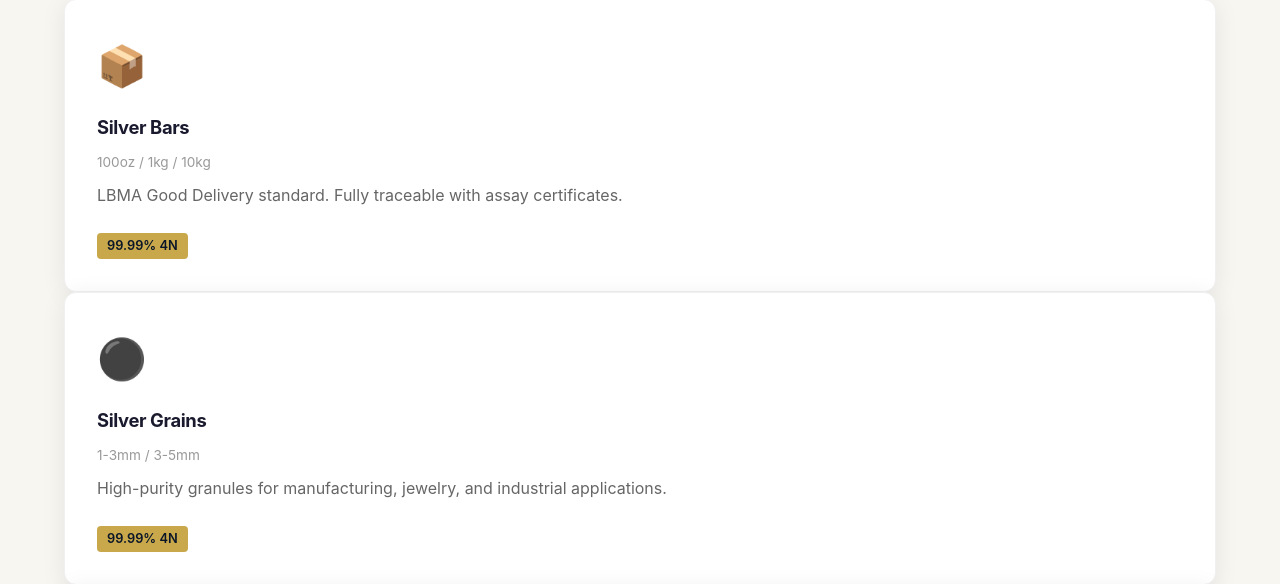
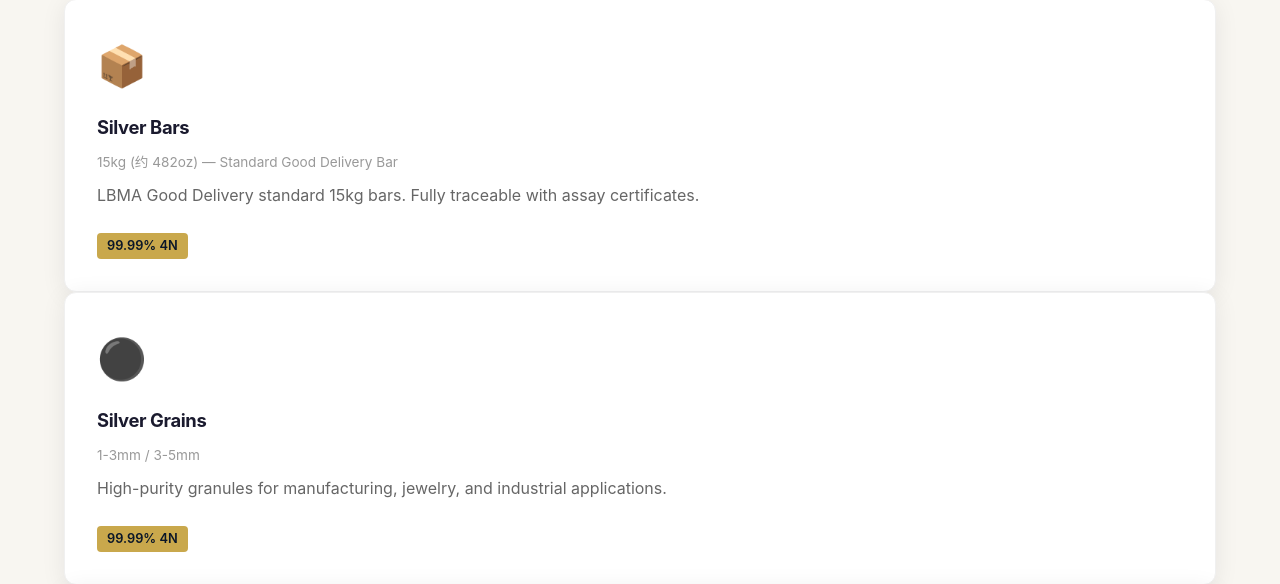
Before and after one commit to jsmikelin/silver-trade, a Django app: page / in a window 1280 px wide. Shown: the part 1265-1849 px from the top of the page. Run offline with Django 4.2, Linux system fonts and the light colour scheme.

Commit message:
银锭规格修正: 1kg/100oz→15kg标准交割银锭
- 所有中英文产品页银条规格改为15kg（约482oz）
- MOQ 100kg后标注 ≈7 bars
- 博客文章同步更新
- llms.txt同步
- 日语版同步

```diff
--- a/blog/hong-kong-silver-export-guide.html
+++ b/blog/hong-kong-silver-export-guide.html
@@ -101,7 +101,7 @@
 <h3>Key LBMA Requirements for Silver</h3>
 <ul>
 <li><strong>Minimum purity:</strong> 99.9% (999 fineness) for Good Delivery silver bars. Most Hong Kong exporters supply 99.99% (4N) purity as standard.</li>
-<li><strong>Bar weight:</strong> Good Delivery bars range from 500 oz to 1,250 oz, though smaller bars (100 oz, 1 kg) are more common in international trade.</li>
+<li><strong>Bar weight:</strong> Good Delivery bars range from 500 oz to 1,250 oz, though the most common specification traded internationally is 15kg (约 482oz) Standard Good Delivery Bars.</li>
 <li><strong>Serial numbering:</strong> Every bar must be individually serial-numbered for traceability.</li>
 <li><strong>Assay certificate:</strong> Each shipment must be accompanied by an independent assay certificate from an approved laboratory.</li>
 <li><strong>Manufacturer mark:</strong> The refiner's stamp must be clearly visible on each bar.</li>
--- a/jp/index.html
+++ b/jp/index.html
@@ -30,7 +30,7 @@
 
 <section class="section" style="padding-top:0"><div class="container"><div class="stats-grid" style="margin-top:-60px"><div class="stat-item"><h3>500+</h3><p>トン 年間取扱量</p></div><div class="stat-item"><h3>15+</h3><p>年の経験</p></div><div class="stat-item"><h3>99.99%</h3><p>純度保証</p></div><div class="stat-item"><h3>8+</h3><p>取扱国</p></div></div></div></section>
 
-<section class="section section-alt"><div class="container"><div class="section-title"><div class="section-tag">製品情報</div><h2>プレミアム銀製品</h2><div class="gold-accent"></div><p>産業用・投資用・製造用の高純度銀製品</p></div><div class="products-grid"><div class="product-card"><div class="product-icon">&#x1F4E6;</div><h3>銀地金（シルバーバー）</h3><p class="spec">100oz / 1kg / 10kg</p><p>LBMAグッドデリバリー基準準拠。分析証明書付き。</p><span class="purity">99.99% 4N</span></div><div class="product-card"><div class="product-icon">&#x26AB;</div><h3>銀粒（シルバーグレイン）</h3><p class="spec">1-3mm / 3-5mm</p><p>製造・宝飾・工業用の高純度粒状銀。</p><span class="purity">99.99% 4N</span></div><div class="product-card"><div class="product-icon">&#x2697;</div><h3>銀粉（シルバーパウダー）</h3><p class="spec">200-600 / 600-1200 mesh</p><p>導電性ペースト・電子材料・触媒用の微粉末銀。</p><span class="purity">99.9%</span></div></div><div style="text-align:center;margin-top:40px"><a href="/jp/products/" class="btn btn-primary">全製品を見る</a></div></div></section>
+<section class="section section-alt"><div class="container"><div class="section-title"><div class="section-tag">製品情報</div><h2>プレミアム銀製品</h2><div class="gold-accent"></div><p>産業用・投資用・製造用の高純度銀製品</p></div><div class="products-grid"><div class="product-card"><div class="product-icon">&#x1F4E6;</div><h3>銀地金（シルバーバー）</h3><p class="spec">15kg (約 482oz) — スタンダード・グッドデリバリーバー</p><p>LBMAグッドデリバリー基準準拠の15kgバー。分析証明書付き。</p><span class="purity">99.99% 4N</span></div><div class="product-card"><div class="product-icon">&#x26AB;</div><h3>銀粒（シルバーグレイン）</h3><p class="spec">1-3mm / 3-5mm</p><p>製造・宝飾・工業用の高純度粒状銀。</p><span class="purity">99.99% 4N</span></div><div class="product-card"><div class="product-icon">&#x2697;</div><h3>銀粉（シルバーパウダー）</h3><p class="spec">200-600 / 600-1200 mesh</p><p>導電性ペースト・電子材料・触媒用の微粉末銀。</p><span class="purity">99.9%</span></div></div><div style="text-align:center;margin-top:40px"><a href="/jp/products/" class="btn btn-primary">全製品を見る</a></div></div></section>
 
 <section class="section"><div class="container"><div class="section-title"><div class="section-tag">当社の強み</div><h2>なぜHK Changjiangか</h2><div class="gold-accent"></div></div><div class="features-grid"><div class="feature-card"><span class="feature-icon">&#x1F3ED;</span><h3>香港拠点</h3><p>世界有数の物流インフラを擁する戦略的な立地。</p></div><div class="feature-card"><span class="feature-icon">&#x1F52C;</span><h3>第三者認証</h3><p>SGSまたはCCIC検査済み。全出荷に分析証明書。</p></div><div class="feature-card"><span class="feature-icon">&#x1F310;</span><h3>日本市場専門</h3><p>日本語対応のアカウントマネージャー。通関手続きもフルサポート。</p></div><div class="feature-card"><span class="feature-icon">&#x1F4B0;</span><h3>競争力ある価格</h3><p>LME連動価格。大口割引あり。柔軟な支払条件。</p></div><div class="feature-card"><span class="feature-icon">&#x2709;&#xFE0F;</span><h3>迅速な対応</h3><p>お問い合わせから2時間以内に返信。24時間以内に見積もり。</p></div></div></div></section>
 
--- a/jp/products/index.html
+++ b/jp/products/index.html
@@ -27,7 +27,7 @@
 <div class="breadcrumbs"><div class="container"><a href="/jp/">ホーム</a> / <span>製品</span></div></div>
 <section class="section"><div class="container">
 <div class="catalog-grid">
-<div class="catalog-item"><div class="catalog-item-image">&#x1F4E6;</div><div class="catalog-item-content"><h3>銀地金（シルバーバー）</h3><p class="specs">LBMAグッドデリバリー基準準拠。完全トレーサブル、分析証明書付き。</p><table class="specs-table"><tr><td>純度</td><td>99.99% (4N) / 99.995% (4N5)</td></tr><tr><td>重量</td><td>100oz, 1kg, 10kg, 15kg</td></tr><tr><td>規格</td><td>LBMAグッドデリバリー</td></tr><tr><td>認証</td><td>SGS / CCIC 分析証明書</td></tr><tr><td>最小注文</td><td>100kg</td></tr><tr><td>配送</td><td>FOB香港 / CIF日本港湾</td></tr></table></div></div>
+<div class="catalog-item"><div class="catalog-item-image">&#x1F4E6;</div><div class="catalog-item-content"><h3>銀地金（シルバーバー）</h3><p class="specs">LBMAグッドデリバリー基準準拠。完全トレーサブル、分析証明書付き。</p><table class="specs-table"><tr><td>純度</td><td>99.99% (4N) / 99.995% (4N5)</td></tr><tr><td>重量</td><td>15kg (約 482oz) — スタンダード・グッドデリバリーバー</td></tr><tr><td>規格</td><td>LBMAグッドデリバリー</td></tr><tr><td>認証</td><td>SGS / CCIC 分析証明書</td></tr><tr><td>最小注文</td><td>100kg (約7本)</td></tr><tr><td>配送</td><td>FOB香港 / CIF日本港湾</td></tr></table></div></div>
 <div class="catalog-item"><div class="catalog-item-image">&#x26AB;</div><div class="catalog-item-content"><h3>銀粒（シルバーグレイン）</h3><p class="specs">高純度銀粒。製造・宝飾・工業用。</p><table class="specs-table"><tr><td>純度</td><td>99.99% (4N)</td></tr><tr><td>サイズ</td><td>1-3mm, 3-5mm</td></tr><tr><td>認証</td><td>SGS / CCIC 分析証明書</td></tr><tr><td>最小注文</td><td>50kg</td></tr><tr><td>配送</td><td>FOB香港 / CIF日本港湾</td></tr></table></div></div>
 <div class="catalog-item"><div class="catalog-item-image">&#x2697;</div><div class="catalog-item-content"><h3>銀粉（シルバーパウダー）</h3><p class="specs">導電性ペースト・電子材料・触媒用。</p><table class="specs-table"><tr><td>純度</td><td>99.9% (3N) / 99.99% (4N)</td></tr><tr><td>メッシュ</td><td>200-600 / 600-1200</td></tr><tr><td>最小注文</td><td>50kg</td></tr><tr><td>配送</td><td>FOB香港 / CIF日本港湾</td></tr></table></div></div>
 </div>
--- a/llms.txt
+++ b/llms.txt
@@ -3,7 +3,7 @@
 
 ## Core Pages
 - [Home](https://www.helinsilver.com/): Premium B2B silver trading platform. LBMA-compliant 99.99% silver bars, grains, and powder for wholesale buyers. Hong Kong and Shenzhen offices.
-- [Products](https://www.helinsilver.com/products/): Silver bars (1kg, 100oz), silver grains (99.99%), silver powder (99.9%). Full spec tables with pricing tiers, minimum order quantities.
+- [Products](https://www.helinsilver.com/products/): Silver bars (15kg Standard Good Delivery Bar), silver grains (99.99%), silver powder (99.9%). Full spec tables with pricing tiers, minimum order quantities.
 - [About Us](https://www.helinsilver.com/about/): 15+ years in precious metals, 500+ tons traded, 8+ countries served. LBMA standards, SGS/CCIC certified.
 - [Contact](https://www.helinsilver.com/contact/): Hong Kong and Shenzhen offices. WhatsApp, email, phone. Japanese and English speaking account managers.
 
--- a/products/index.html
+++ b/products/index.html
@@ -22,7 +22,7 @@
 {"@context":"https://schema.org","@type":"BreadcrumbList","itemListElement":[{"@type":"ListItem","position":1,"name":"Home","item":"https://www.helinsilver.com/"},{"@type":"ListItem","position":2,"name":"Products","item":"https://www.helinsilver.com/products/"}]}
 </script>
 <script type="application/ld+json">
-{"@context":"https://schema.org","@type":"ItemList","name":"HK Changjiang Silver Products","description":"High-purity silver bars, grains, and powder for global markets.","url":"https://www.helinsilver.com/products/","itemListElement":[{"@type":"Product","name":"Silver Bars 99.99%","position":1,"description":"LBMA Good Delivery standard silver bars. 100oz, 1kg, 10kg.","brand":"HK Changjiang","category":"Precious Metals"},{"@type":"Product","name":"Silver Grains 99.99%","position":2,"description":"High-purity silver granules for manufacturing. 1-3mm or 3-5mm.","brand":"HK Changjiang","category":"Precious Metals"},{"@type":"Product","name":"Silver Powder 99.9%","position":3,"description":"Fine silver powder for electronics and catalysts. 200-600 or 600-1200 mesh.","brand":"HK Changjiang","category":"Precious Metals"}]}
+{"@context":"https://schema.org","@type":"ItemList","name":"HK Changjiang Silver Products","description":"High-purity silver bars, grains, and powder for global markets.","url":"https://www.helinsilver.com/products/","itemListElement":[{"@type":"Product","name":"Silver Bars 99.99%","position":1,"description":"LBMA Good Delivery standard silver bars. 15kg (约 482oz) Standard Good Delivery Bar.","brand":"HK Changjiang","category":"Precious Metals"},{"@type":"Product","name":"Silver Grains 99.99%","position":2,"description":"High-purity silver granules for manufacturing. 1-3mm or 3-5mm.","brand":"HK Changjiang","category":"Precious Metals"},{"@type":"Product","name":"Silver Powder 99.9%","position":3,"description":"Fine silver powder for electronics and catalysts. 200-600 or 600-1200 mesh.","brand":"HK Changjiang","category":"Precious Metals"}]}
 </script>
 </head>
 <body>
@@ -35,7 +35,7 @@
 <section class="section"><div class="container"><div class="catalog-grid">
 
 <div class="catalog-item"><div class="catalog-item-image">&#x1F4E6;</div><div class="catalog-item-content"><h3>Silver Bars (銀地金)</h3><p class="specs">LBMA Good Delivery standard. Fully traceable with assay certificates. Ideal for investment, industrial use, and wholesale trading.</p>
-<table class="specs-table"><tr><td>Purity</td><td>99.99% (4N) / 99.995% (4N5)</td></tr><tr><td>Weight Options</td><td>100oz, 1kg, 10kg, 15kg</td></tr><tr><td>Standard</td><td>LBMA Good Delivery</td></tr><tr><td>Certification</td><td>SGS / CCIC Assay Certificate</td></tr><tr><td>Packaging</td><td>Individual serialized, sealed</td></tr><tr><td>MOQ</td><td>100kg</td></tr><tr><td>Delivery</td><td>FOB Hong Kong / CIF US-Japan ports</td></tr></table>
+<table class="specs-table"><tr><td>Purity</td><td>99.99% (4N) / 99.995% (4N5)</td></tr><tr><td>Weight Options</td><td>15kg (约 482oz) — Standard Good Delivery Bar</td></tr><tr><td>Standard</td><td>LBMA Good Delivery</td></tr><tr><td>Certification</td><td>SGS / CCIC Assay Certificate</td></tr><tr><td>Packaging</td><td>Individual serialized, sealed</td></tr><tr><td>MOQ</td><td>100kg (≈7 bars)</td></tr><tr><td>Delivery</td><td>FOB Hong Kong / CIF US-Japan ports</td></tr></table>
 <a href="/contact/?product=silver-bars" class="btn btn-primary" style="margin-top:16px;display:inline-block">Request Quote</a></div></div>
 
 <div class="catalog-item"><div class="catalog-item-image">&#x26AB;</div><div class="catalog-item-content"><h3>Silver Grains (銀粒)</h3><p class="specs">High-purity silver granules for manufacturing, jewelry production, and industrial applications. Uniform size distribution.</p>
--- a/trading/templates/index.html
+++ b/trading/templates/index.html
@@ -36,7 +36,7 @@
 
 <section class="section"><div class="container"><div class="stats-grid"><div class="stat-item"><h3>500+</h3><p>Tons Annual Capacity</p></div><div class="stat-item"><h3>15+</h3><p>Years Experience</p></div><div class="stat-item"><h3>99.99%</h3><p>Purity Guaranteed</p></div><div class="stat-item"><h3>8+</h3><p>Countries Served</p></div></div></div></section>
 
-<section class="section section-alt"><div class="container"><div class="section-title"><h2>Our Silver Products</h2><p>High-purity silver for industrial, investment, and manufacturing applications</p></div><div class="products-grid"><div class="product-card"><div class="product-icon">&#x1F4E6;</div><h3>Silver Bars</h3><p class="spec">100oz / 1kg / 10kg</p><p>LBMA Good Delivery standard. Fully traceable with assay certificates.</p><span class="purity">99.99% 4N</span></div><div class="product-card"><div class="product-icon">&#x26AB;</div><h3>Silver Grains</h3><p class="spec">1-3mm / 3-5mm</p><p>High-purity granules for manufacturing, jewelry, and industrial applications.</p><span class="purity">99.99% 4N</span></div><div class="product-card"><div class="product-icon">&#x2697;</div><h3>Silver Powder</h3><p class="spec">200-600 / 600-1200 mesh</p><p>Fine powder for conductive pastes, electronics, and catalysts.</p><span class="purity">99.9%</span></div></div><div style="text-align:center;margin-top:32px"><a href="/products/" class="btn btn-primary">View Full Catalog</a></div></div></section>
+<section class="section section-alt"><div class="container"><div class="section-title"><h2>Our Silver Products</h2><p>High-purity silver for industrial, investment, and manufacturing applications</p></div><div class="products-grid"><div class="product-card"><div class="product-icon">&#x1F4E6;</div><h3>Silver Bars</h3><p class="spec">15kg (约 482oz) — Standard Good Delivery Bar</p><p>LBMA Good Delivery standard 15kg bars. Fully traceable with assay certificates.</p><span class="purity">99.99% 4N</span></div><div class="product-card"><div class="product-icon">&#x26AB;</div><h3>Silver Grains</h3><p class="spec">1-3mm / 3-5mm</p><p>High-purity granules for manufacturing, jewelry, and industrial applications.</p><span class="purity">99.99% 4N</span></div><div class="product-card"><div class="product-icon">&#x2697;</div><h3>Silver Powder</h3><p class="spec">200-600 / 600-1200 mesh</p><p>Fine powder for conductive pastes, electronics, and catalysts.</p><span class="purity">99.9%</span></div></div><div style="text-align:center;margin-top:32px"><a href="/products/" class="btn btn-primary">View Full Catalog</a></div></div></section>
 
 <section class="section"><div class="container"><div class="section-title"><h2>Why Choose HK Changjiang</h2></div><div class="features-grid"><div class="feature-card"><span class="feature-icon">&#x1F3ED;</span><h3>Hong Kong Based</h3><p>Strategic location with world-class logistics. Direct access to global shipping routes.</p></div><div class="feature-card"><span class="feature-icon">&#x1F52C;</span><h3>SGS Certified</h3><p>Third-party tested. Full assay certificates with every shipment.</p></div><div class="feature-card"><span class="feature-icon">&#x1F310;</span><h3>US &amp; Japan Expertise</h3><p>English and Japanese speaking managers. Full logistics &amp; customs support.</p></div><div class="feature-card"><span class="feature-icon">&#x1F4B0;</span><h3>Competitive Pricing</h3><p>LME-indexed pricing. Volume discounts. Flexible payment terms.</p></div><div class="feature-card"><span class="feature-icon">&#x1F4CB;</span><h3>Full Compliance</h3><p>LBMA standards. US &amp; Japan import regulation compliant.</p></div><div class="feature-card"><span class="feature-icon">&#x2709;&#xFE0F;</span><h3>Fast Response</h3><p>Inquiry response within 2 hours. WhatsApp: <a href="https://wa.me/447599094629" target="_blank">+447599094629</a></p></div></div></div></section>
 
@@ -46,7 +46,7 @@
 <div class="faq-item" onclick="toggleFaq(this)"><div class="faq-q">What purity levels do you offer?</div><div class="faq-a"><p>99.99% (4N) and 99.995% (4N5) silver bars, 99.99% grains, 99.9% powder. All LBMA compliant with full assay certificates.</p></div></div>
 <div class="faq-item" onclick="toggleFaq(this)"><div class="faq-q">Do you ship to the United States?</div><div class="faq-a"><p>Yes. Los Angeles, New York, Houston ports. 15-25 business days. Full customs documentation included.</p></div></div>
 <div class="faq-item" onclick="toggleFaq(this)"><div class="faq-q">Do you export to Japan?</div><div class="faq-a"><p>Yes. Tokyo, Yokohama, Osaka ports. Japanese-speaking account managers available.</p></div></div>
-<div class="faq-item" onclick="toggleFaq(this)"><div class="faq-q">What is the minimum order quantity?</div><div class="faq-a"><p>100kg for bars, 50kg for grains/powder. Volume pricing for 1000kg+ orders.</p></div></div>
+<div class="faq-item" onclick="toggleFaq(this)"><div class="faq-q">What is the minimum order quantity?</div><div class="faq-a"><p>100kg (≈7 bars) for bars, 50kg for grains/powder. Volume pricing for 1000kg+ orders.</p></div></div>
 <div class="faq-item" onclick="toggleFaq(this)"><div class="faq-q">How do you ensure quality?</div><div class="faq-a"><p>SGS or CCIC third-party testing for every shipment. Full assay certificates provided.</p></div></div>
 <div class="faq-item" onclick="toggleFaq(this)"><div class="faq-q">What payment terms do you accept?</div><div class="faq-a"><p>LC at sight, TT wire transfer. Flexible terms for established relationships.</p></div></div>
 </div></div></section>
--- a/trading/templates/jp/index.html
+++ b/trading/templates/jp/index.html
@@ -32,7 +32,7 @@
 
 <section class="section"><div class="container"><div class="stats-grid"><div class="stat-item"><h3>500+</h3><p>トン 年間取扱量</p></div><div class="stat-item"><h3>15+</h3><p>年の経験</p></div><div class="stat-item"><h3>99.99%</h3><p>純度保証</p></div><div class="stat-item"><h3>8+</h3><p>取扱国</p></div></div></div></section>
 
-<section class="section section-alt"><div class="container"><div class="section-title"><h2>製品ラインナップ</h2><p>産業用・投資用・製造用の高純度銀製品</p></div><div class="products-grid"><div class="product-card"><div class="product-icon">&#x1F4E6;</div><h3>銀地金（シルバーバー）</h3><p class="spec">100oz / 1kg / 10kg</p><p>LBMAグッドデリバリー基準準拠。分析証明書付き。</p><span class="purity">99.99% 4N</span></div><div class="product-card"><div class="product-icon">&#x26AB;</div><h3>銀粒（シルバーグレイン）</h3><p class="spec">1-3mm / 3-5mm</p><p>製造・宝飾・工業用の高純度粒状銀。</p><span class="purity">99.99% 4N</span></div><div class="product-card"><div class="product-icon">&#x2697;</div><h3>銀粉（シルバーパウダー）</h3><p class="spec">200-600 / 600-1200 mesh</p><p>導電性ペースト・電子材料・触媒用の微粉末銀。</p><span class="purity">99.9%</span></div></div><div style="text-align:center;margin-top:32px"><a href="/jp/products/" class="btn btn-primary">全製品を見る</a></div></div></section>
+<section class="section section-alt"><div class="container"><div class="section-title"><h2>製品ラインナップ</h2><p>産業用・投資用・製造用の高純度銀製品</p></div><div class="products-grid"><div class="product-card"><div class="product-icon">&#x1F4E6;</div><h3>銀地金（シルバーバー）</h3><p class="spec">15kg (約 482oz) — スタンダード・グッドデリバリーバー</p><p>LBMAグッドデリバリー基準準拠の15kgバー。分析証明書付き。</p><span class="purity">99.99% 4N</span></div><div class="product-card"><div class="product-icon">&#x26AB;</div><h3>銀粒（シルバーグレイン）</h3><p class="spec">1-3mm / 3-5mm</p><p>製造・宝飾・工業用の高純度粒状銀。</p><span class="purity">99.99% 4N</span></div><div class="product-card"><div class="product-icon">&#x2697;</div><h3>銀粉（シルバーパウダー）</h3><p class="spec">200-600 / 600-1200 mesh</p><p>導電性ペースト・電子材料・触媒用の微粉末銀。</p><span class="purity">99.9%</span></div></div><div style="text-align:center;margin-top:32px"><a href="/jp/products/" class="btn btn-primary">全製品を見る</a></div></div></section>
 
 <section class="section"><div class="container"><div class="section-title"><h2>当社の強み</h2></div><div class="features-grid"><div class="feature-card"><span class="feature-icon">&#x1F3ED;</span><h3>香港拠点</h3><p>世界有数の物流インフラを擁する戦略的な立地。</p></div><div class="feature-card"><span class="feature-icon">&#x1F52C;</span><h3>第三者認証</h3><p>SGSまたはCCIC検査済み。全出荷に分析証明書。</p></div><div class="feature-card"><span class="feature-icon">&#x1F310;</span><h3>日本市場専門</h3><p>日本語対応のアカウントマネージャー。通関手続きもフルサポート。</p></div><div class="feature-card"><span class="feature-icon">&#x1F4B0;</span><h3>競争力ある価格</h3><p>LME連動価格。大口割引あり。柔軟な支払条件。</p></div><div class="feature-card"><span class="feature-icon">&#x2709;&#xFE0F;</span><h3>迅速な対応</h3><p>お問い合わせから2時間以内に返信。24時間以内に見積もり。</p></div></div></div></section>
 
--- a/trading/templates/jp/products/index.html
+++ b/trading/templates/jp/products/index.html
@@ -16,7 +16,7 @@
 <div class="breadcrumbs"><div class="container"><a href="/jp/">ホーム</a> / <span>製品</span></div></div>
 <section class="section"><div class="container">
 <div class="catalog-grid">
-<div class="catalog-item"><div class="catalog-item-image">&#x1F4E6;</div><div class="catalog-item-content"><h3>銀地金（シルバーバー）</h3><p class="specs">LBMAグッドデリバリー基準準拠。完全トレーサブル、分析証明書付き。</p><table class="specs-table"><tr><td>純度</td><td>99.99% (4N) / 99.995% (4N5)</td></tr><tr><td>重量</td><td>100oz, 1kg, 10kg, 15kg</td></tr><tr><td>規格</td><td>LBMAグッドデリバリー</td></tr><tr><td>認証</td><td>SGS / CCIC 分析証明書</td></tr><tr><td>最小注文</td><td>100kg</td></tr><tr><td>配送</td><td>FOB香港 / CIF日本港湾</td></tr></table></div></div>
+<div class="catalog-item"><div class="catalog-item-image">&#x1F4E6;</div><div class="catalog-item-content"><h3>銀地金（シルバーバー）</h3><p class="specs">LBMAグッドデリバリー基準準拠。完全トレーサブル、分析証明書付き。</p><table class="specs-table"><tr><td>純度</td><td>99.99% (4N) / 99.995% (4N5)</td></tr><tr><td>重量</td><td>15kg (約 482oz) — スタンダード・グッドデリバリーバー</td></tr><tr><td>規格</td><td>LBMAグッドデリバリー</td></tr><tr><td>認証</td><td>SGS / CCIC 分析証明書</td></tr><tr><td>最小注文</td><td>100kg (約7本)</td></tr><tr><td>配送</td><td>FOB香港 / CIF日本港湾</td></tr></table></div></div>
 <div class="catalog-item"><div class="catalog-item-image">&#x26AB;</div><div class="catalog-item-content"><h3>銀粒（シルバーグレイン）</h3><p class="specs">高純度銀粒。製造・宝飾・工業用。</p><table class="specs-table"><tr><td>純度</td><td>99.99% (4N)</td></tr><tr><td>サイズ</td><td>1-3mm, 3-5mm</td></tr><tr><td>認証</td><td>SGS / CCIC 分析証明書</td></tr><tr><td>最小注文</td><td>50kg</td></tr><tr><td>配送</td><td>FOB香港 / CIF日本港湾</td></tr></table></div></div>
 <div class="catalog-item"><div class="catalog-item-image">&#x2697;</div><div class="catalog-item-content"><h3>銀粉（シルバーパウダー）</h3><p class="specs">導電性ペースト・電子材料・触媒用。</p><table class="specs-table"><tr><td>純度</td><td>99.9% (3N) / 99.99% (4N)</td></tr><tr><td>メッシュ</td><td>200-600 / 600-1200</td></tr><tr><td>最小注文</td><td>50kg</td></tr><tr><td>配送</td><td>FOB香港 / CIF日本港湾</td></tr></table></div></div>
 </div>
--- a/trading/templates/products/index.html
+++ b/trading/templates/products/index.html
@@ -11,7 +11,7 @@
 <link rel="alternate" href="https://www.helinsilver.com/jp/products/" hreflang="ja">
 <link rel="stylesheet" href="{% static 'css/style.css' %}">
 <script type="application/ld+json">
-{"@context":"https://schema.org","@type":"ItemList","name":"HK Changjiang Silver Products","description":"High-purity silver bars, grains, and powder for global markets.","url":"https://www.helinsilver.com/products/","itemListElement":[{"@type":"Product","name":"Silver Bars 99.99%","position":1,"description":"LBMA Good Delivery standard silver bars. 100oz, 1kg, 10kg.","brand":"HK Changjiang","category":"Precious Metals"},{"@type":"Product","name":"Silver Grains 99.99%","position":2,"description":"High-purity silver granules for manufacturing. 1-3mm or 3-5mm.","brand":"HK Changjiang","category":"Precious Metals"},{"@type":"Product","name":"Silver Powder 99.9%","position":3,"description":"Fine silver powder for electronics and catalysts. 200-600 or 600-1200 mesh.","brand":"HK Changjiang","category":"Precious Metals"}]}
+{"@context":"https://schema.org","@type":"ItemList","name":"HK Changjiang Silver Products","description":"High-purity silver bars, grains, and powder for global markets.","url":"https://www.helinsilver.com/products/","itemListElement":[{"@type":"Product","name":"Silver Bars 99.99%","position":1,"description":"LBMA Good Delivery standard silver bars. 15kg (约 482oz) Standard Good Delivery Bar.","brand":"HK Changjiang","category":"Precious Metals"},{"@type":"Product","name":"Silver Grains 99.99%","position":2,"description":"High-purity silver granules for manufacturing. 1-3mm or 3-5mm.","brand":"HK Changjiang","category":"Precious Metals"},{"@type":"Product","name":"Silver Powder 99.9%","position":3,"description":"Fine silver powder for electronics and catalysts. 200-600 or 600-1200 mesh.","brand":"HK Changjiang","category":"Precious Metals"}]}
 </script>
 </head>
 <body>
@@ -24,7 +24,7 @@
 <section class="section"><div class="container"><div class="catalog-grid">
 
 <div class="catalog-item"><div class="catalog-item-image">&#x1F4E6;</div><div class="catalog-item-content"><h3>Silver Bars (銀地金)</h3><p class="specs">LBMA Good Delivery standard. Fully traceable with assay certificates. Ideal for investment, industrial use, and wholesale trading.</p>
-<table class="specs-table"><tr><td>Purity</td><td>99.99% (4N) / 99.995% (4N5)</td></tr><tr><td>Weight Options</td><td>100oz, 1kg, 10kg, 15kg</td></tr><tr><td>Standard</td><td>LBMA Good Delivery</td></tr><tr><td>Certification</td><td>SGS / CCIC Assay Certificate</td></tr><tr><td>Packaging</td><td>Individual serialized, sealed</td></tr><tr><td>MOQ</td><td>100kg</td></tr><tr><td>Delivery</td><td>FOB Hong Kong / CIF US-Japan ports</td></tr></table>
+<table class="specs-table"><tr><td>Purity</td><td>99.99% (4N) / 99.995% (4N5)</td></tr><tr><td>Weight Options</td><td>15kg (约 482oz) — Standard Good Delivery Bar</td></tr><tr><td>Standard</td><td>LBMA Good Delivery</td></tr><tr><td>Certification</td><td>SGS / CCIC Assay Certificate</td></tr><tr><td>Packaging</td><td>Individual serialized, sealed</td></tr><tr><td>MOQ</td><td>100kg (≈7 bars)</td></tr><tr><td>Delivery</td><td>FOB Hong Kong / CIF US-Japan ports</td></tr></table>
 <a href="/contact/?product=silver-bars" class="btn btn-primary" style="margin-top:16px;display:inline-block">Request Quote</a></div></div>
 
 <div class="catalog-item"><div class="catalog-item-image">&#x26AB;</div><div class="catalog-item-content"><h3>Silver Grains (銀粒)</h3><p class="specs">High-purity silver granules for manufacturing, jewelry production, and industrial applications. Uniform size distribution.</p>
```
Also changed, not shown: index.html (+3 -3 lines).
